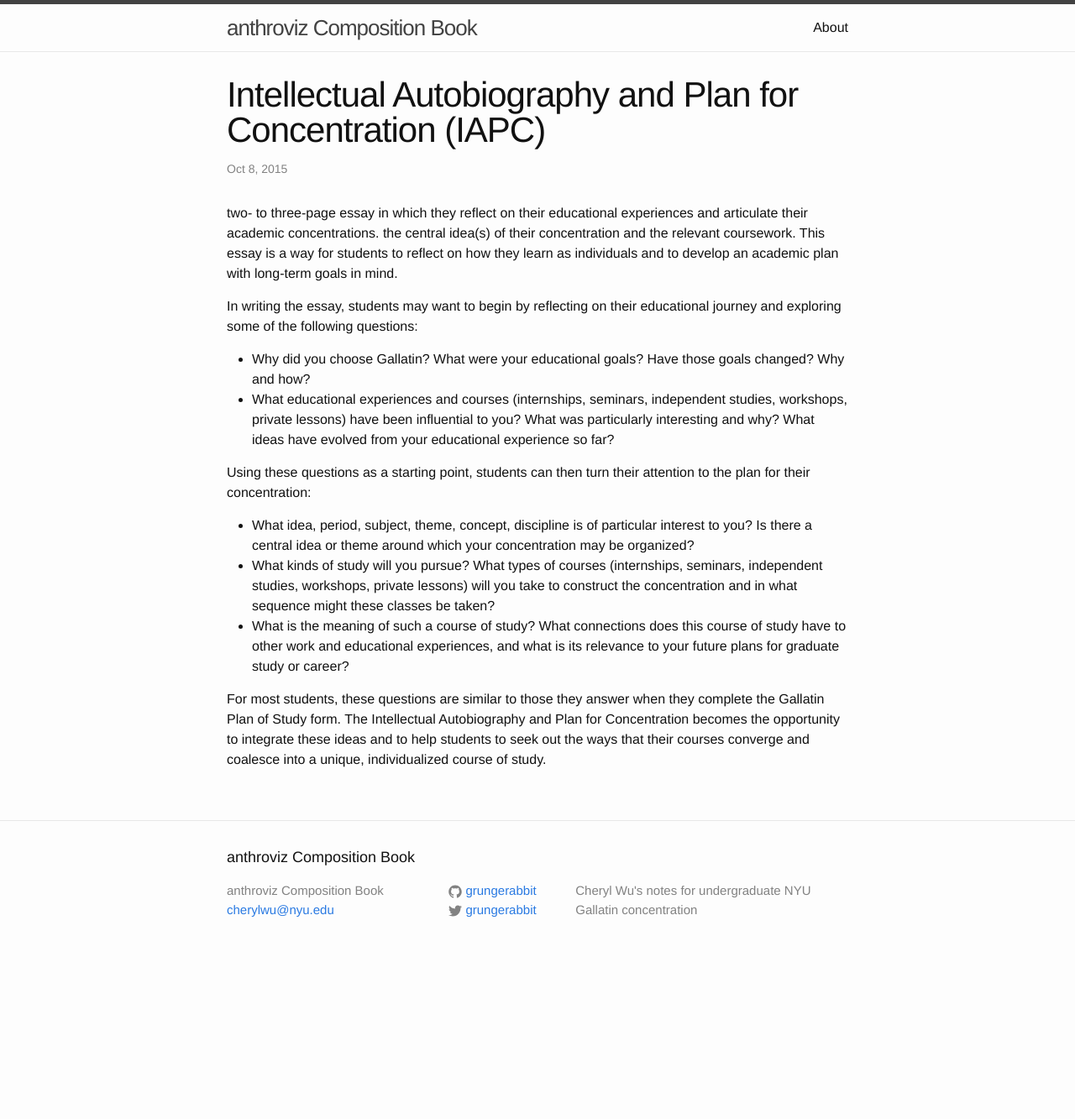
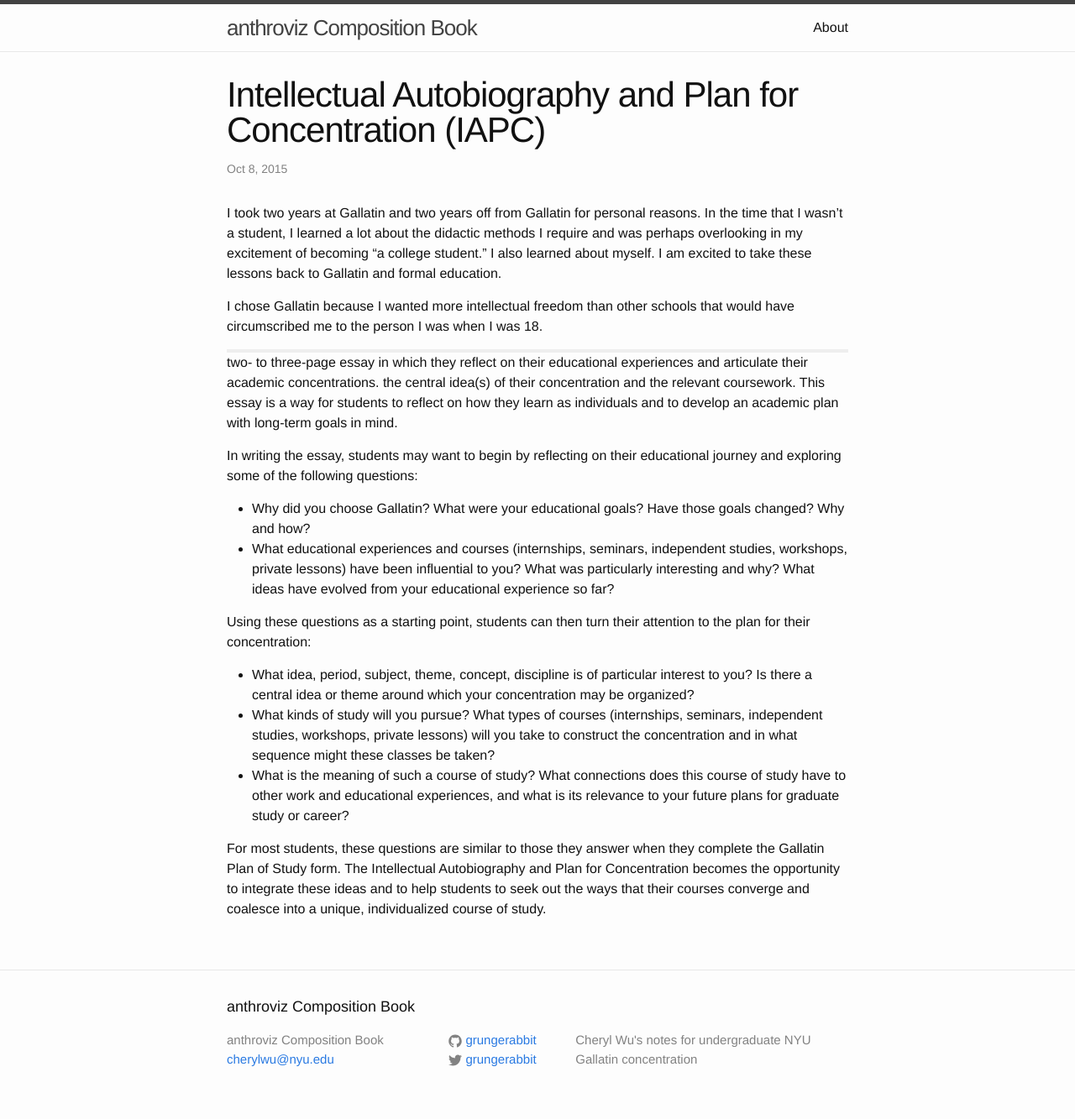
Before and after one commit to anthroviz/compbook, a Jekyll site: the page built from _posts/2015-10-10-iapc.markdown, in a window 1280 px wide. Shown: the whole page at 84% size. Built offline with Jekyll 4.4.1, drawn with Linux system fonts in a browser that asks for light colours; before the commit the page ends 1155 px from its top, so only the background shows below that.

Commit message:
started iapc

```diff
--- a/_posts/2015-10-10-iapc.markdown
+++ b/_posts/2015-10-10-iapc.markdown
@@ -4,6 +4,13 @@ title:  Intellectual Autobiography and Plan for Concentration (IAPC)
 date:   2015-10-08 19:02:03
 categories: iapc
 permalink: /iapc/
+---
+
+I took two years at Gallatin and two years off from Gallatin for personal reasons. In the time that I wasn't a student, I learned a lot about the didactic methods I require and was perhaps overlooking in my excitement of becoming "a college student." I also learned about myself. I am excited to take these lessons back to Gallatin and formal education.
+
+I chose Gallatin because I wanted more intellectual freedom than other schools that would have circumscribed me to the person I was when I was 18.
+
+
 ---
 
 two- to three-page essay in which they reflect on their educational experiences and articulate their academic concentrations. the central idea(s) of their concentration and the relevant coursework. This essay is a way for students to reflect on how they learn as individuals and to develop an academic plan with long-term goals in mind.
```
